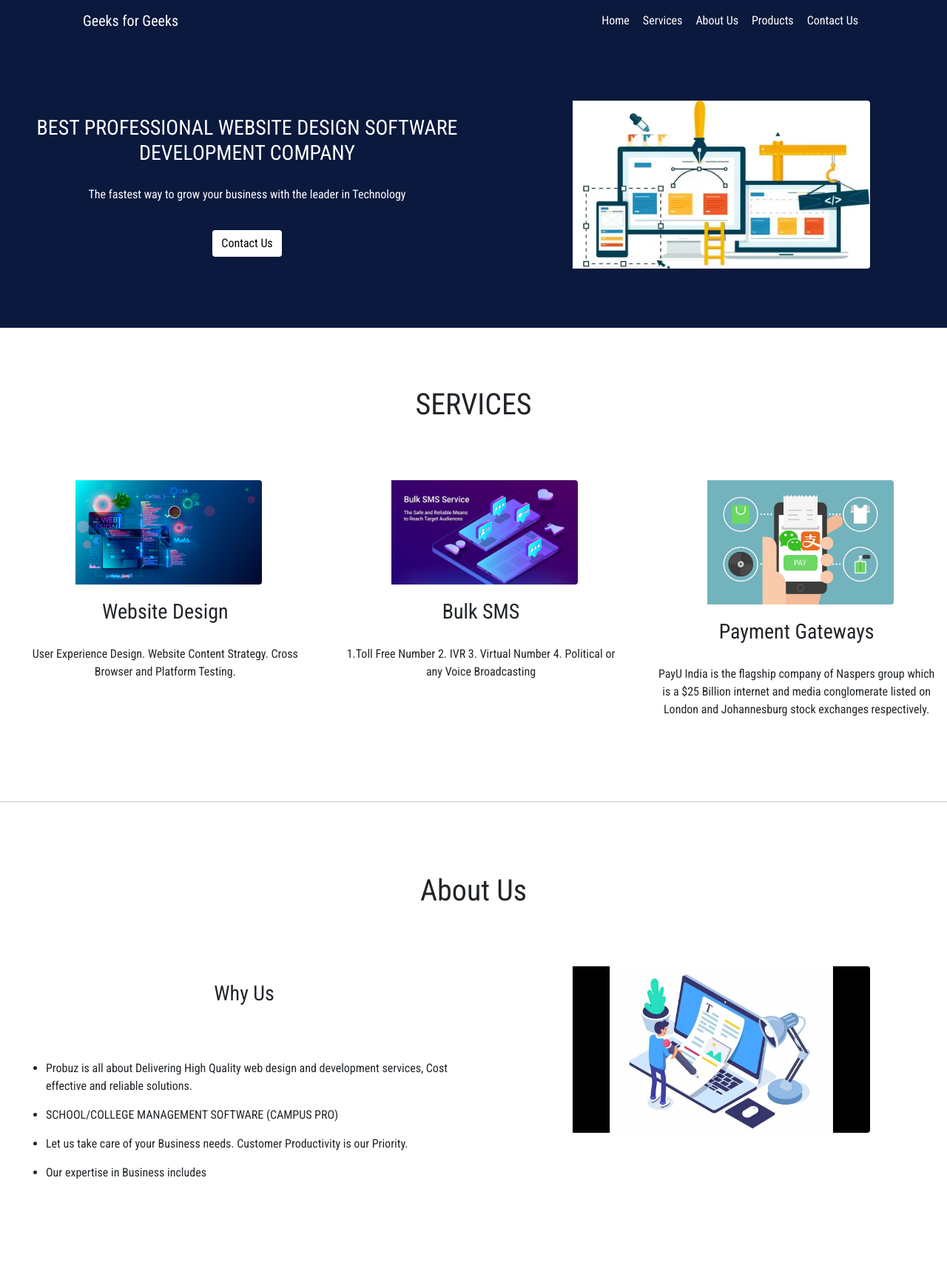
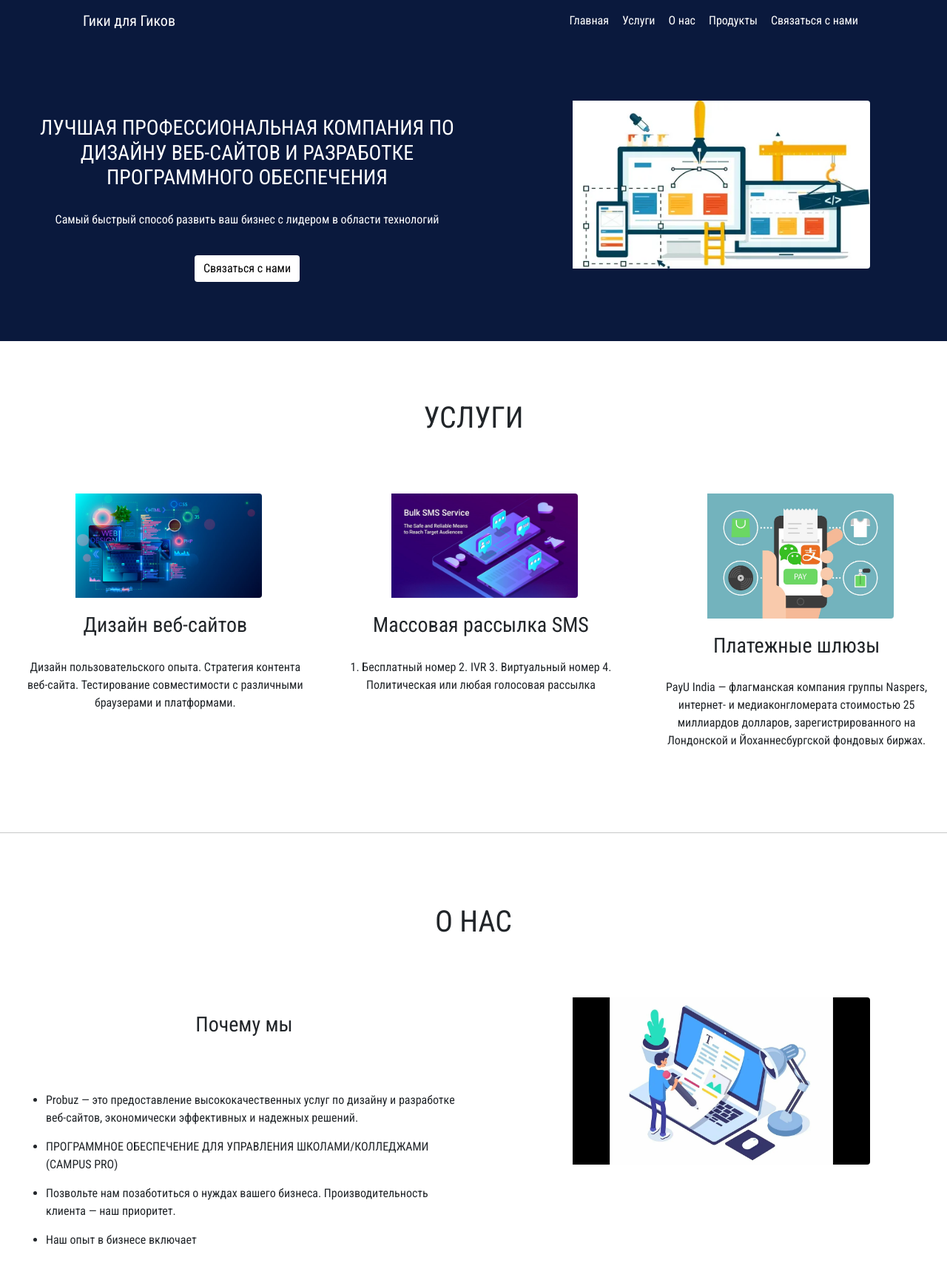
Before and after one commit to Spy230/web_bstr, a plain HTML site: page index.html in a window 1280 px wide. Shown: the top 1707 px of the page at 74% size. Drawn offline with nearby package versions, Linux system fonts and the light colour scheme.

Commit message:
Update index.html

```diff
--- a/index.html
+++ b/index.html
@@ -1,28 +1,20 @@
 <!DOCTYPE html>
-<html lang="en">
+<html lang="ru">
   <head>
-
     <meta charset="utf-8" />
     <meta name="viewport"
           content="width=device-width,
                    initial-scale=1" />
-
-
     <link
-      href=
-"https://cdn.jsdelivr.net/npm/bootstrap@5.0.0-beta2/dist/css/bootstrap.min.css"
+      href="https://cdn.jsdelivr.net/npm/bootstrap@5.0.0-beta2/dist/css/bootstrap.min.css"
       rel="stylesheet"
-      integrity=
-"sha384-BmbxuPwQa2lc/FVzBcNJ7UAyJxM6wuqIj61tLrc4wSX0szH/Ev+nYRRuWlolflfl"
+      integrity="sha384-BmbxuPwQa2lc/FVzBcNJ7UAyJxM6wuqIj61tLrc4wSX0szH/Ev+nYRRuWlolflfl"
       crossorigin="anonymous"
     />
-    <link rel="stylesheet"
-          href="style.css" />
-    <link rel="preconnect"
-          href="https://fonts.gstatic.com" />
+    <link rel="stylesheet" href="style.css" />
+    <link rel="preconnect" href="https://fonts.gstatic.com" />
     <link
-      href=
-"https://fonts.googleapis.com/css2?family=Roboto+Condensed&display=swap"
+      href="https://fonts.googleapis.com/css2?family=Roboto+Condensed&display=swap"
       rel="stylesheet"
     />
     <title>GFG</title>
@@ -31,9 +23,7 @@
     <section id="navbar">
       <nav class="navbar navbar-expand-lg navbar-light">
         <div class="container-fluid">
-          <a class="navbar-brand" href="#">
-              Geeks for Geeks
-            </a>
+          <a class="navbar-brand" href="#">Гики для Гиков</a>
           <button
             class="navbar-toggler"
             type="button"
@@ -41,33 +31,26 @@
             data-bs-target="#navbarSupportedContent"
             aria-controls="navbarSupportedContent"
             aria-expanded="false"
-            aria-label="Toggle navigation"
+            aria-label="Переключить навигацию"
           >
             <span class="navbar-toggler-icon"></span>
           </button>
-          <div class="collapse navbar-collapse"
-               id="navbarSupportedContent">
+          <div class="collapse navbar-collapse" id="navbarSupportedContent">
             <ul class="navbar-nav m-auto">
               <li class="nav-item">
-                <a class="nav-link active"
-                   aria-current="page"
-                   href="#">Home</a>
+                <a class="nav-link active" aria-current="page" href="#">Главная</a>
               </li>
               <li class="nav-item">
-                <a class="nav-link"
-                   href="#service">Services</a>
+                <a class="nav-link" href="#service">Услуги</a>
               </li>
               <li class="nav-item">
-                <a class="nav-link"
-                   href="#about">About Us</a>
+                <a class="nav-link" href="#about">О нас</a>
               </li>
               <li class="nav-item">
-                <a class="nav-link"
-                   href="#product">Products</a>
+                <a class="nav-link" href="#product">Продукты</a>
               </li>
               <li class="nav-item">
-                <a class="nav-link"
-                   href="#social">Contact Us</a>
+                <a class="nav-link" href="#social">Связаться с нами</a>
               </li>
             </ul>
           </div>
@@ -75,25 +58,14 @@
       </nav>
     </section>
 
-
     <section id="banner">
       <div class="container-fluid" id="banner-container">
         <div class="row" id="banner-row">
           <div class="col-md-6" id="banner-col">
-            <h3>
-              BEST PROFESSIONAL WEBSITE DESIGN
-              SOFTWARE DEVELOPMENT COMPANY
-            </h3>
-
-<p>
-              The fastest way to grow your business with the leader in
-              Technology
-            </p>
-
+            <h3>ЛУЧШАЯ ПРОФЕССИОНАЛЬНАЯ КОМПАНИЯ ПО ДИЗАЙНУ ВЕБ-САЙТОВ И РАЗРАБОТКЕ ПРОГРАММНОГО ОБЕСПЕЧЕНИЯ</h3>
+            <p>Самый быстрый способ развить ваш бизнес с лидером в области технологий</p>
             <div class="d-grid gap-2 d-md-flex justify-content-center">
-              <a class="btn btn-primary"
-                 href="#"
-                 role="button">Contact Us</a>
+              <a class="btn btn-primary" href="#" role="button">Связаться с нами</a>
             </div>
           </div>
           <div class="col-md-6" id="banner-col2">
@@ -107,9 +79,8 @@
       </div>
     </section>
 
-
     <section id="service">
-      <h1 class="text-center">SERVICES</h1>
+      <h1 class="text-center">УСЛУГИ</h1>
       <div class="container-fluid" id="service-container">
         <div class="row" id="banner-row">
           <div class="col-md-4" id="service-col1">
@@ -118,15 +89,12 @@
               class="img-fluid rounded mx-auto d-block"
               alt="..."
             />
-            <h3>Website Design</h3>
-
+            <h3>Дизайн веб-сайтов</h3>
             <p>
-              User Experience Design.
-              Website Content Strategy.
-              Cross Browser
-              and Platform Testing.
+              Дизайн пользовательского опыта.
+              Стратегия контента веб-сайта.
+              Тестирование совместимости с различными браузерами и платформами.
             </p>
-
           </div>
           <div class="col-md-4" id="service-col2">
             <img
@@ -134,16 +102,13 @@
               class="img-fluid rounded mx-auto d-block"
               alt="..."
             />
-            <h3>Bulk SMS</h3>
-
+            <h3>Массовая рассылка SMS</h3>
             <p>
-              1.Toll Free Number
+              1. Бесплатный номер
               2. IVR
-              3. Virtual Number
-              4. Political or any
-              Voice Broadcasting
+              3. Виртуальный номер
+              4. Политическая или любая голосовая рассылка
             </p>
-
           </div>
           <div class="col-md-4" id="service-col3">
             <img
@@ -151,43 +116,36 @@
               class="img-fluid rounded mx-auto d-block"
               alt="..."
             />
-            <h3>Payment Gateways</h3>
-
+            <h3>Платежные шлюзы</h3>
             <p>
-              PayU India is the flagship company of
-               Naspers group which is a $25
-              Billion internet and media conglomerate
-               listed on London and
-              Johannesburg stock exchanges respectively.
+              PayU India — флагманская компания группы Naspers,
+              интернет- и медиаконгломерата стоимостью 25 миллиардов долларов,
+              зарегистрированного на Лондонской и Йоханнесбургской фондовых биржах.
             </p>
-
           </div>
         </div>
       </div>
     </section>
     <hr />
 
-
     <section id="about">
-      <h1 class="text-center">About Us</h1>
+      <h1 class="text-center">О НАС</h1>
       <div class="container-fluid" id="about-container">
         <div class="row" id="banner-row">
           <div class="col-md-6" id="about-col">
-            <h3>Why Us</h3>
+            <h3>Почему мы</h3>
             <ul>
               <li>
-                Probuz is all about Delivering High
-                Quality web design and development
-                services, Cost effective and
-                reliable solutions.
+                Probuz — это предоставление высококачественных услуг
+                по дизайну и разработке веб-сайтов, экономически эффективных
+                и надежных решений.
               </li>
-              <li>SCHOOL/COLLEGE MANAGEMENT SOFTWARE
-                   (CAMPUS PRO)</li>
+              <li>ПРОГРАММНОЕ ОБЕСПЕЧЕНИЕ ДЛЯ УПРАВЛЕНИЯ ШКОЛАМИ/КОЛЛЕДЖАМИ (CAMPUS PRO)</li>
               <li>
-                Let us take care of your Business needs.
-                 Customer Productivity is our Priority.
+                Позвольте нам позаботиться о нуждах вашего бизнеса.
+                Производительность клиента — наш приоритет.
               </li>
-              <li>Our expertise in Business includes</li>
+              <li>Наш опыт в бизнесе включает</li>
             </ul>
           </div>
           <div class="col-md-6" id="banner-col2">
@@ -201,10 +159,9 @@
       </div>
     </section>
     <hr />
-    <!-- product -->
 
     <section id="product">
-      <h1 class="text-center">Our Products</h1>
+      <h1 class="text-center">НАШИ ПРОДУКТЫ</h1>
       <div class="container-fluid" id="product-container">
         <div class="row" id="banner-row">
           <div class="col-md-6" id="about-col">
@@ -215,111 +172,88 @@
             />
           </div>
           <div class="col-md-6" id="product-col2">
-            <h3>Product List</h3>
-
+            <h3>Список продуктов</h3>
             <ul>
-              <li>CLINIC MANAGMENT SYSTEM</li>
-              <li>SCHOOL/COLLEGE MANAGEMENT
-                  SOFTWARE (CAMPUS PRO)</li>
-              <li>SERVICE MANAGEMENT SOFTWARE</li>
-              <li>E-COMMERCE WEBSITE</li>
+              <li>СИСТЕМА УПРАВЛЕНИЯ КЛИНИКОЙ</li>
+              <li>ПРОГРАММНОЕ ОБЕСПЕЧЕНИЕ ДЛЯ УПРАВЛЕНИЯ ШКОЛАМИ/КОЛЛЕДЖАМИ (CAMPUS PRO)</li>
+              <li>ПРОГРАММНОЕ ОБЕСПЕЧЕНИЕ ДЛЯ УПРАВЛЕНИЯ УСЛУГАМИ</li>
+              <li>ВЕБ-САЙТ ЭЛЕКТРОННОЙ КОММЕРЦИИ</li>
             </ul>
           </div>
         </div>
       </div>
     </section>
     <hr />
-    <!-- social -->
+
     <section id="social">
-      <h1 class="text-center">Get In Touch</h1>
+      <h1 class="text-center">СВЯЗАТЬСЯ С НАМИ</h1>
       <div class="d-grid gap-2 d-md-flex justify-content-center">
         <div class="row align-items-center" id="social-row">
+          <div class="col-md-4 social-col"></div>
           <div class="col-md-4 social-col">
-
-          </div>
-          <div class="col-md-4 social-col">
-            <a href=""
-              ><img
+            <a href="">
+              <img
                 class="img-responsive rounded mx-auto d-block"
                 src="images/icons8-instagram-64.png"
                 alt=""
-            /></a>
+              />
+            </a>
           </div>
           <div class="col-md-4 social-col">
-            <a href=""
-              ><img
+            <a href="">
+              <img
                 class="img-responsive rounded mx-auto d-block"
                 src="images/icons8-twitter-64.png"
                 alt=""
-            /></a>
+              />
+            </a>
           </div>
         </div>
       </div>
     </section>
 
-    <!-- footer -->
     <section id="footer">
-      <section id="banner">
       <div class="container-fluid" id="banner-container">
         <div class="row" id="banner-row">
           <div class="col-md-4" id="footer-col1">
-              <h3>My Website</h3>
-
+            <h3>Мой веб-сайт</h3>
             <p>
-                At XYZ we believe that customers should
-                always get easy-to-use, best in the kind
-                 and fast services.xyz has achieved
-                 standards which helps customer to
-                 achieve satisfaction and realize
-                  value for their hard earned money.
+              В XYZ мы считаем, что клиенты всегда должны получать
+              простые в использовании, лучшие в своем роде и быстрые услуги.
+              XYZ достиг стандартов, которые помогают клиентам достичь
+              удовлетворения и ощутить ценность своих заработанных денег.
             </p>
-
           </div>
           <div class="col-md-4" id="footer-col2">
-              <h3>Contact Us</h3>
-
-<p>Call Us- 1800-121-6532</p>
-
-
-<p>Email Us- support@xyz.com</p>
-
+            <h3>Связаться с нами</h3>
+            <p>Позвоните нам - 1800-121-6532</p>
+            <p>Напишите нам - support@xyz.com</p>
           </div>
-
           <div class="col-md-4" id="footer-col2">
-              <h3>Subscribe To Newsletter</h3>
+            <h3>Подписка на рассылку</h3>
             <form>
               <div class="mb-3">
                 <input
                   type="email"
-                    placeholder="Enter Your Email"
+                  placeholder="Введите ваш email"
                   class="form-control"
                   id="exampleInputEmail1"
                   aria-describedby="emailHelp"
                 />
-                  <div id="emailHelp"
-                       class="form-text">
-                    We'll never share your email with anyone else.
+                <div id="emailHelp" class="form-text">
+                  Мы никогда не поделимся вашим email с кем-либо.
                 </div>
               </div>
-                <button type="submit"
-                        class="btn btn-primary">
-                        Submit
-                </button>
+              <button type="submit" class="btn btn-primary">Отправить</button>
             </form>
           </div>
         </div>
       </div>
     </section>
-    </section>
 
-    <!-- Optional JavaScript; choose one of the two! -->
-
-    <!-- Option 1: Bootstrap Bundle with Popper -->
     <script
-      src=
-"https://cdn.jsdelivr.net/npm/bootstrap@5.0.0-beta2/dist/js/bootstrap.bundle.min.js"
-      integrity=
-"sha384-b5kHyXgcpbZJO/tY9Ul7kGkf1S0CWuKcCD38l8YkeH8z8QjE0GmW1gYU5S9FOnJ0"
+      src="https://cdn.jsdelivr.net/npm/bootstrap@5.0.0-beta2/dist/js/bootstrap.bundle.min.js"
+      integrity="sha384-b5kHyXgcpbZJO/tY9Ul7kGkf1S0CWuKcCD38l8YkeH8z8QjE0GmW1gYU5S9FOnJ0"
       crossorigin="anonymous"
     ></script>
   </body>
```
Lines whose indentation alone changed are shown as unchanged.
